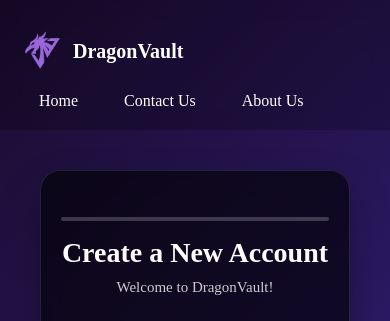
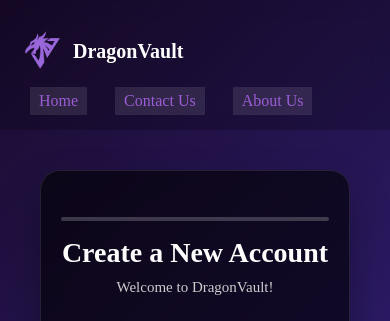
Before and after one commit to PUP-BSIT/project-dragonfly, a PHP site: page /Dragon_Vault/public/register.html in a window 390 px wide. Shown: the top 321 px of the page. Run offline with PHP 8.4, Linux system fonts and the light colour scheme.

Commit message:
Enhance mobile navigation bar for login and register view (#74)
* modify login navigation bar in mobile view

* modify register navigation in mobile view

```diff
--- a/Dragon_Vault/public/css/login.css
+++ b/Dragon_Vault/public/css/login.css
@@ -222,6 +222,8 @@ body {
     .nav-links a {
         font-size: 14px;
         padding: 3px 6px;
+        background: rgba(255, 255, 255, 0.1);
+        color: #9b5dd4;
     }
 
     .login-title {
@@ -285,6 +287,8 @@ body {
     .nav-links a {
         font-size: 16px;
         padding: 4px 8px;
+        background: rgba(255, 255, 255, 0.1);
+        color: #9b5dd4;
     }
 
     .login-title {
@@ -348,6 +352,8 @@ body {
     .nav-links a {
         font-size: 17px;
         padding: 5px 9px;
+        background: rgba(255, 255, 255, 0.1);
+        color: #9b5dd4;
     }
 
     .login-title {
--- a/Dragon_Vault/public/css/register.css
+++ b/Dragon_Vault/public/css/register.css
@@ -381,6 +381,8 @@ body {
     .nav-links a {
         font-size: 14px;
         padding: 3px 6px;
+        background: rgba(255, 255, 255, 0.1);
+        color: #9b5dd4;
     }
 
     .screen-title {
@@ -458,6 +460,8 @@ body {
     .nav-links a {
         font-size: 15px;
         padding: 4px 8px;
+        background: rgba(255, 255, 255, 0.1);
+        color: #9b5dd4;
     }
 
     .screen-title {
@@ -535,6 +539,8 @@ body {
     .nav-links a {
         font-size: 16px;
         padding: 5px 9px;
+        background: rgba(255, 255, 255, 0.1);
+        color: #9b5dd4;
     }
 
     .screen-title {
```
